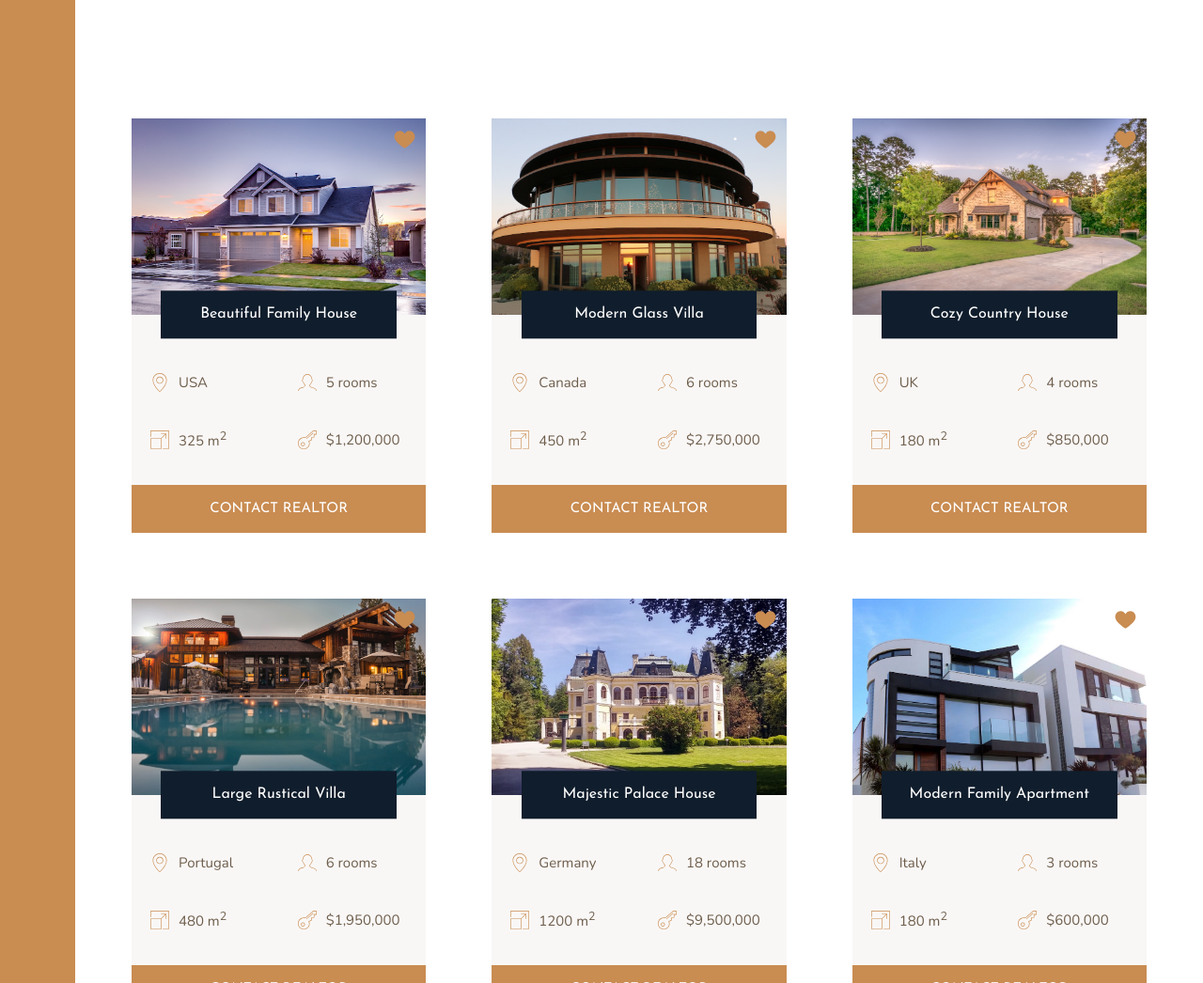
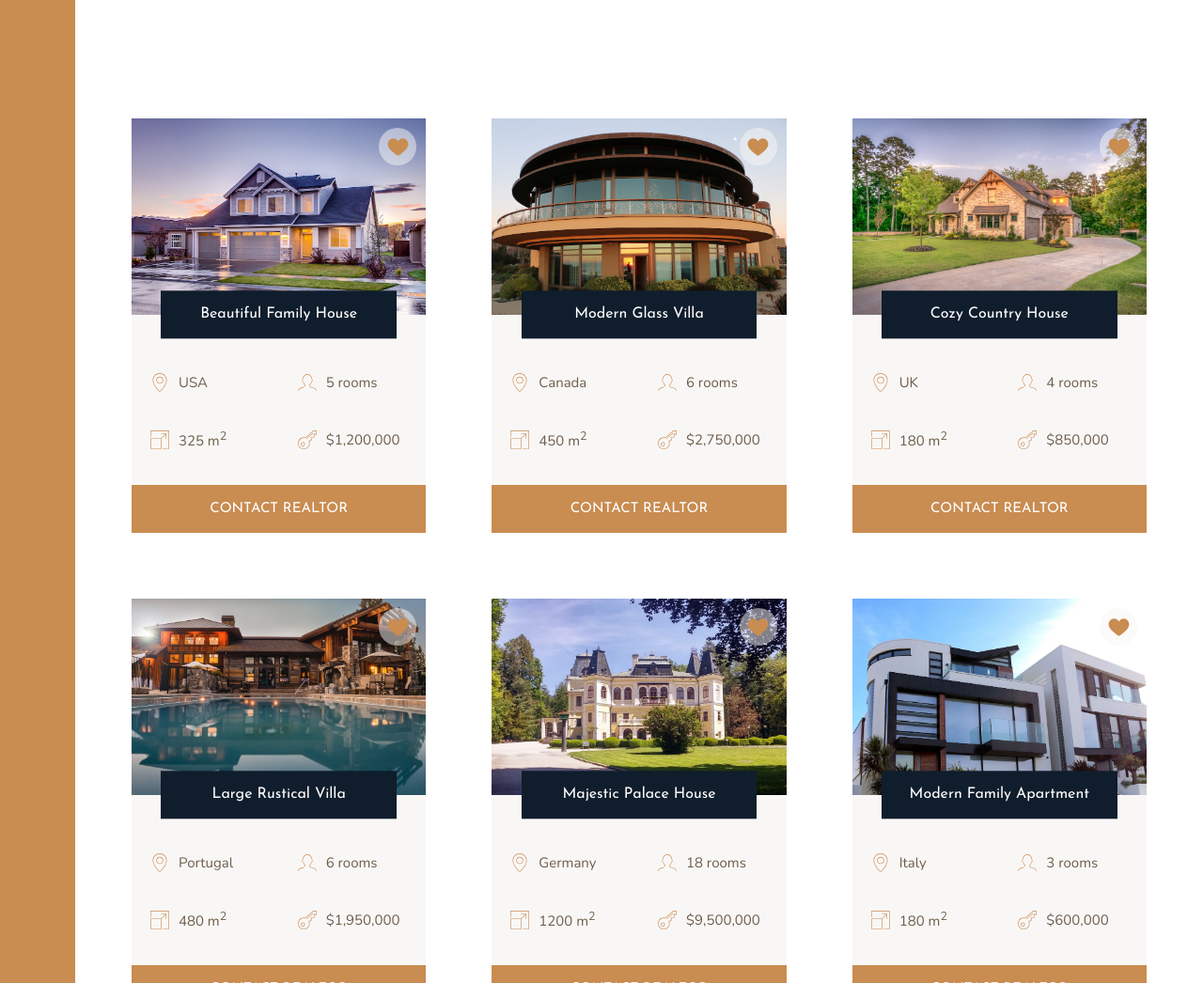
Before and after one commit to yuliiavoinarovska/prestige, a website: page src/index.html in a window 1280 px wide. Shown: the part 2047-3093 px from the top of the page at 94% size. Drawn offline with nearby package versions, Linux system fonts and the light colour scheme; files that its build step writes are made by us from their sources.

Commit message:
upd form

```diff
--- a/src/index.html
+++ b/src/index.html
@@ -151,9 +151,12 @@
         <section id="properties" class="homes">
             <div class="home">
                 <img src="img/house-1.jpeg" alt="House 1" class="home__img">
-                <svg class="home__like">
+                <button class="home__like-btn">
+                    <svg class="home__like-icon">
                         <use xlink:href="icons/sprite.svg#icon-heart-full"></use>
                     </svg>
+                </button>
+
                 <h5 class="home__name">Beautiful Family House</h5>
                 <div class="home__location">
                     <svg>
@@ -183,9 +186,13 @@
             </div>
             <div class="home">
                 <img src="img/house-2.jpeg" alt="House 2" class="home__img">
-                <svg class="home__like">
+                <button class="home__like-btn">
+                    <svg class="home__like-icon">
                         <use xlink:href="icons/sprite.svg#icon-heart-full"></use>
                     </svg>
+                </button>
+
+
                 <h5 class="home__name">Modern Glass Villa</h5>
                 <div class="home__location">
                     <svg>
@@ -215,9 +222,11 @@
             </div>
             <div class="home">
                 <img src="img/house-3.jpeg" alt="House 3" class="home__img">
-                <svg class="home__like">
+                <button class="home__like-btn">
+                    <svg class="home__like-icon">
                         <use xlink:href="icons/sprite.svg#icon-heart-full"></use>
                     </svg>
+                </button>
                 <h5 class="home__name">Cozy Country House</h5>
                 <div class="home__location">
                     <svg>
@@ -247,9 +256,11 @@
             </div>
             <div class="home">
                 <img src="img/house-4.jpeg" alt="House 4" class="home__img">
-                <svg class="home__like">
+                <button class="home__like-btn">
+                    <svg class="home__like-icon">
                         <use xlink:href="icons/sprite.svg#icon-heart-full"></use>
                     </svg>
+                </button>
                 <h5 class="home__name">Large Rustical Villa</h5>
                 <div class="home__location">
                     <svg>
@@ -279,9 +290,11 @@
             </div>
             <div class="home">
                 <img src="img/house-5.jpeg" alt="House 5" class="home__img">
-                <svg class="home__like">
+                <button class="home__like-btn">
+                    <svg class="home__like-icon">
                         <use xlink:href="icons/sprite.svg#icon-heart-full"></use>
                     </svg>
+                </button>
                 <h5 class="home__name">Majestic Palace House</h5>
                 <div class="home__location">
                     <svg>
@@ -311,9 +324,11 @@
             </div>
             <div class="home">
                 <img src="img/house-6.jpeg" alt="House 6" class="home__img">
-                <svg class="home__like">
+                <button class="home__like-btn">
+                    <svg class="home__like-icon">
                         <use xlink:href="icons/sprite.svg#icon-heart-full"></use>
                     </svg>
+                </button>
                 <h5 class="home__name">Modern Family Apartment </h5>
                 <div class="home__location">
                     <svg>
@@ -407,7 +422,7 @@
                 </label>
                 <label class="custom-checkbox">
                     <input type="checkbox" checked class="custom-checkbox__input">
-                    <span class="custom-checkbox__text">I agree to receive communications from Createx Construction Bureau.</span>
+                    <span class="custom-checkbox__text">I agree to receive communications from Prestige.</span>
                 </label>
                 <button class="btn contacts-form__btn" type="submit">send request</button>
             </form>
--- a/src/sass/_base.scss
+++ b/src/sass/_base.scss
@@ -32,6 +32,7 @@ $bp-mobile: 36rem; // 576px
 html {
     box-sizing: border-box;
     font-size: 62.5%; // 10px/16px = 62.5% -> 1rem = 10px
+    scroll-behavior: smooth;
 }
 
 body {
--- a/src/sass/_features.scss
+++ b/src/sass/_features.scss
@@ -19,6 +19,7 @@
         height: 4.5rem;
         grid-row: 1 / span 2;
         transform: translateY(-1rem);
+        transition: all .3s ease-out;
     }
 
     &__text {
--- a/src/sass/_homes.scss
+++ b/src/sass/_homes.scss
@@ -16,18 +16,29 @@
         width: 100%;
         grid-column: 1 / -1;
         grid-row: 1 / 2;
-        z-index: 1;
+        z-index: 0;
     }
 
-    &__like {
+    &__like-btn {
+        margin-right: 1rem;
+        margin-top: 1rem;
         grid-row: 1 / 2;
         grid-column: 2 / 3;
         justify-self: end;
+        border: none;
+        width: 4rem;
+        height: 4rem;
+        border-radius: 50%;
+        background-color: rgba($color-grey-light-1, 0.5);
+        z-index: 2;
+    }
+
+    &__like-icon {
+        display: grid;
+        place-self: center;
         fill: $color-primary;
         width: 2.5rem;
         height: 2.5rem;
-        z-index: 2;
-        margin: 1rem;
     }
 
     &__name {
```
Also changed, not shown: src/js/script.js (+24 -24 lines), dist/css/main.min.css, dist/index.html, dist/js/script.js. Lines whose indentation alone changed are shown as unchanged.
